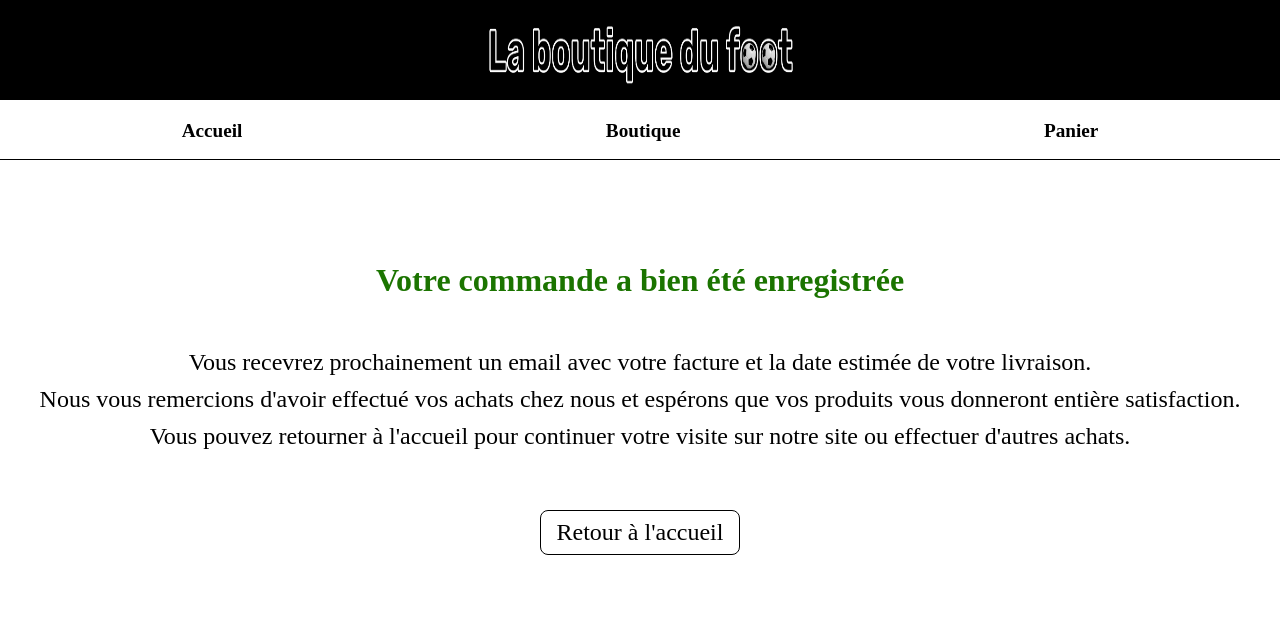
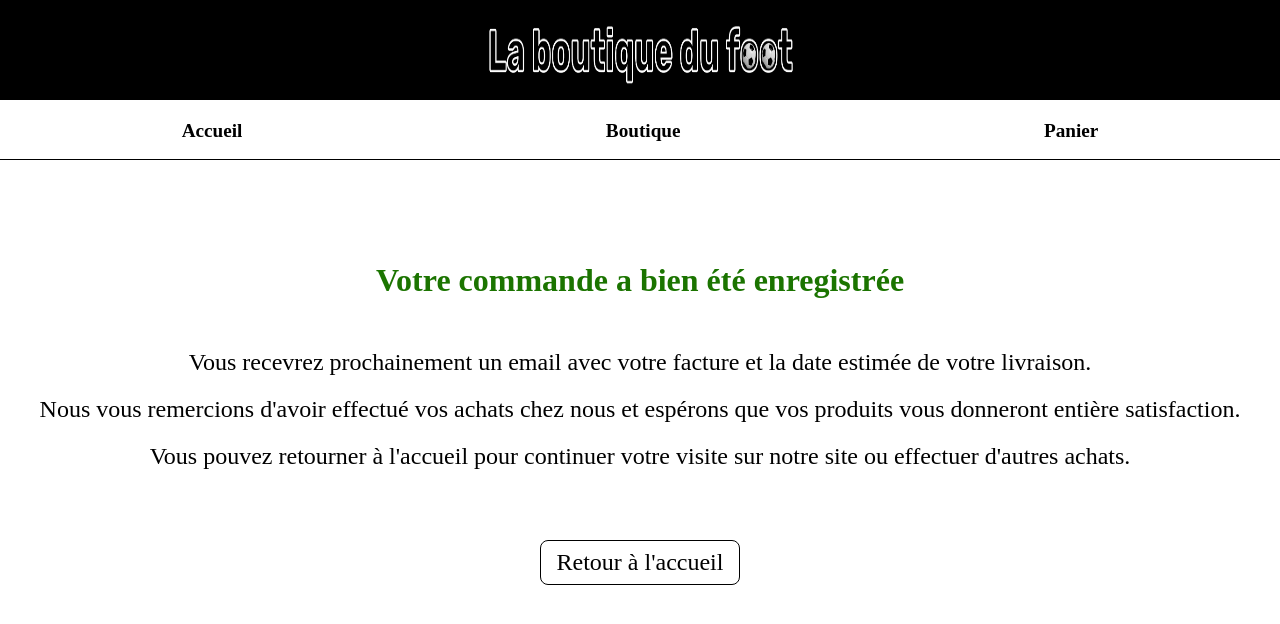
Before and after one commit to AdrienW86/boutique_du_foot, a Next.js app: page /success in a window 1280 px wide. Shown: the top 624 px of the page. Built offline with nearby package versions, Linux system fonts and the light colour scheme; a web font is replaced by a local one.

Commit message:
mise en ligne

```diff
--- a/styles/success.module.css
+++ b/styles/success.module.css
@@ -16,7 +16,7 @@
 
 .warning {
     font-size: 1.5em;
-    margin: 10px 0;
+    margin: 20px 0;
     text-align: center;
 }
 
```
